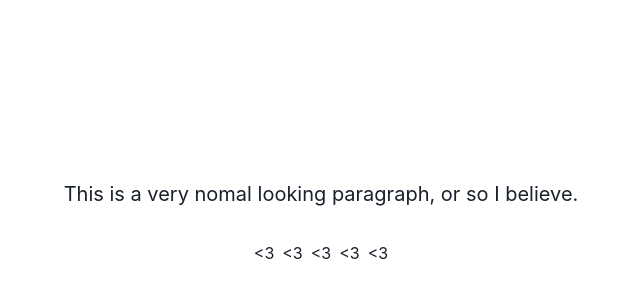
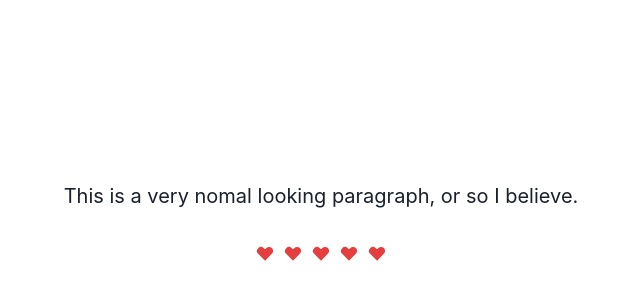
Before and after one commit to westbrookdaniel/classroom-games, a Next.js app: page / in a window 1280 px wide. Shown: the part 178-478 px from the top of the page, without its empty margins (319-959 px from the left). Built offline with nearby package versions, Linux system fonts and the light colour scheme.

Commit message:
Better hearts

```diff
--- a/components/Health.tsx
+++ b/components/Health.tsx
@@ -1,6 +1,7 @@
-import { HStack } from '@chakra-ui/react'
+import { HStack, Icon } from '@chakra-ui/react'
 import * as React from 'react'
 import { useStore } from '../store'
+import { HeartIcon } from '@heroicons/react/solid'
 
 export default function Health() {
     const health = useStore((s) => s.health)
@@ -11,7 +12,14 @@ export default function Health() {
             {health > 0
                 ? new Array(health)
                       .fill(null)
-                      .map((_, i) => <p key={i}>{'<3'}</p>)
+                      .map((_, i) => (
+                          <Icon
+                              key={i}
+                              fontSize="xl"
+                              color="red.500"
+                              as={HeartIcon}
+                          />
+                      ))
                 : null}
         </HStack>
     )
--- a/package.json
+++ b/package.json
@@ -13,6 +13,7 @@
         "@chakra-ui/react": "^2.1.2",
         "@emotion/react": "^11",
         "@emotion/styled": "^11",
+        "@heroicons/react": "^1.0.6",
         "framer-motion": "^6",
         "immer": "^9.0.14",
         "next": "12.1.6",
```
Also changed, not shown: 1 other file (tests, documents, lock files or other folders).
